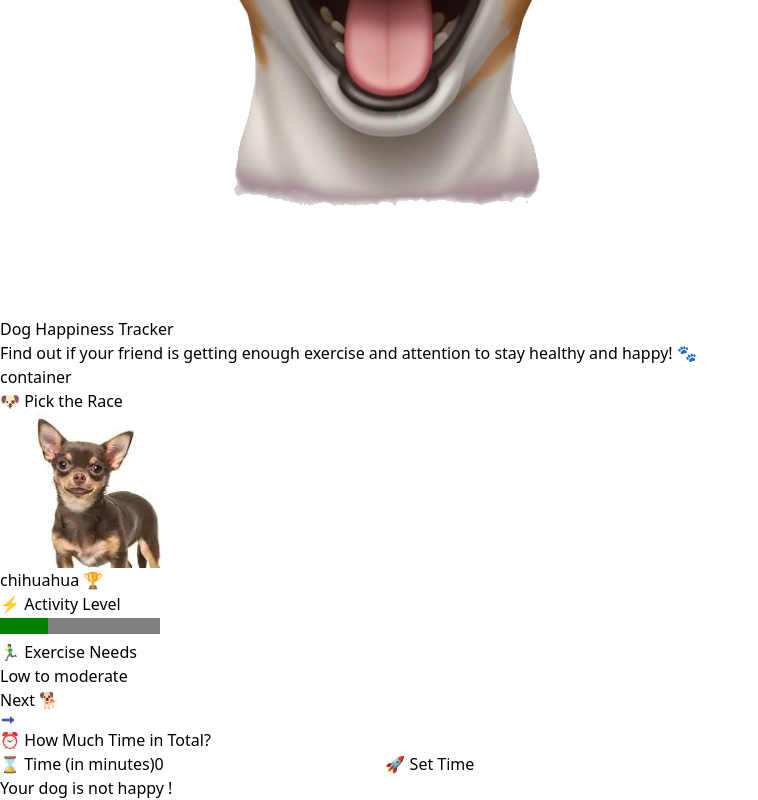
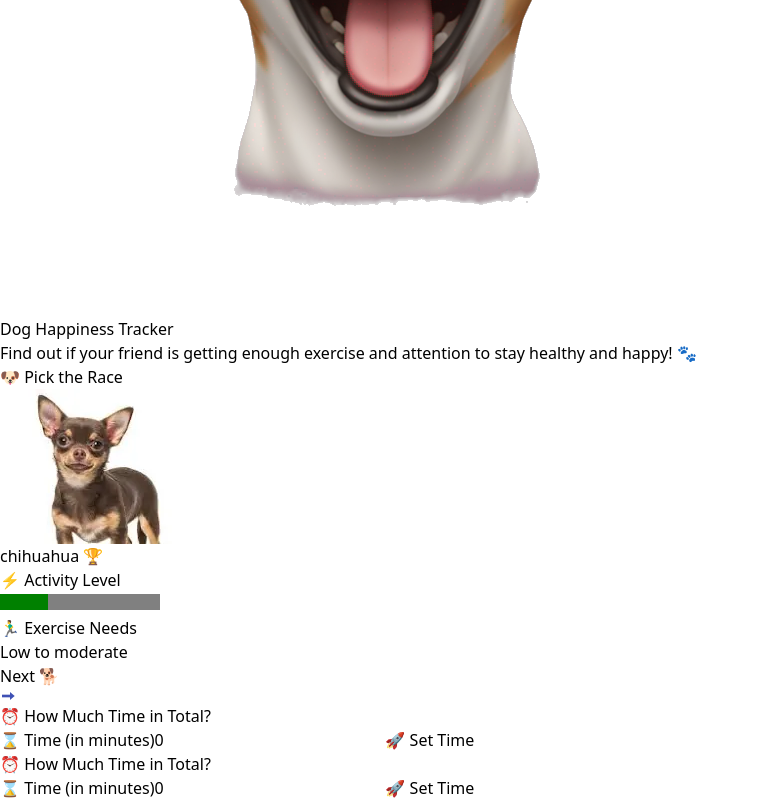
Before and after one commit to Giorgiod91/IsMyDogHappy, a Next.js app: page / in a window 1280 px wide. Shown: the part 451-1251 px from the top of the page, without its empty margins (0-758 px from the left). Built offline with nearby package versions, Linux system fonts and the light colour scheme.

Commit message:
trying to fix state passing throught the components from the helper functions

```diff
--- a/src/app/HelperFunctions/Calculate.ts
+++ b/src/app/HelperFunctions/Calculate.ts
@@ -1,20 +1,23 @@
-"use client";
-import { useState } from "react";
 import { DogRaces } from "../utils/DogRace";
 
+let susge = "";
+let susge2 = "";
+
 const difference = (
-  DogRaces: {
-    name: string;
-    need: number;
-    img: string;
-    activity_level: number;
-    exercise_needs: string;
-  }[],
+  DogRaces: any[],
   time: number,
-  setHappy: (isHappy: boolean) => void,
+  setSusge: React.Dispatch<React.SetStateAction<string>>,
+  setSusge2: React.Dispatch<React.SetStateAction<string>>,
 ) => {
-  const isHappy = DogRaces.some((dog) => time > dog.need);
-  setHappy(isHappy);
+  DogRaces.forEach((dog) => {
+    if (time < dog.need) {
+      setSusge("Dog needs more attention!");
+      setSusge2("");
+    } else {
+      setSusge2("Dog is happy!");
+      setSusge("");
+    }
+  });
 };
 
 export default difference;
--- a/src/app/components/StateContainer.tsx
+++ b/src/app/components/StateContainer.tsx
@@ -8,10 +8,12 @@ type Props = {};
 function StateContainer({}: Props) {
   const [currentIndex, setCurrentIndex] = useState(0);
   return (
-    <div className="flex flex-row">
-      <h1>container</h1>
-      <DogRace />
-      <TimeToMove />
+    <div className="flex">
+      <div className="flex flex-row justify-center space-x-10 p-5">
+        <DogRace />
+        <TimeToMove />
+        <TimeToMove />
+      </div>
     </div>
   );
 }
--- a/src/app/components/TimeToMove.tsx
+++ b/src/app/components/TimeToMove.tsx
@@ -7,9 +7,9 @@ type Props = {};
 
 function TimeToMove({}: Props) {
   const [time, setTime] = useState(0);
-  const [isHappy, setIsHappy] = useState(false);
+  const [susge, setSusge] = useState("");
+  const [susge2, setSusge2] = useState("");
   const safeTheInput = () => {};
-
   //const handleOnChange = (e: React.ChangeEvent<HTMLInputElement>) => {
   // e.preventDefault();
   //  setTime(value);
@@ -17,10 +17,10 @@ function TimeToMove({}: Props) {
 
   const handleSubmit = (e: React.FormEvent<HTMLFormElement>) => {
     e.preventDefault();
-    difference(DogRaces, time, setIsHappy);
+    difference(DogRaces, time, setSusge, setSusge2);
   };
   return (
-    <div className="flex h-[300px] w-[300px] flex-col items-center rounded-xl border-4 border-[#D3A585] bg-[#FFF8E7] p-5 shadow-lg transition-transform hover:scale-105">
+    <div className="flex h-[300px] w-[300px] flex-col items-center rounded-xl border-4 bg-[#FFDBB5] p-5 shadow-lg transition-transform hover:scale-105">
       <h1 className="mb-4 flex items-center space-x-2 text-xl font-semibold text-gray-700">
         ⏰ <span>How Much Time in Total?</span>
       </h1>
@@ -38,18 +38,14 @@ function TimeToMove({}: Props) {
         />
         <button
           type="submit"
-          className="mt-4 rounded-lg bg-[#FFB54C] py-2 text-white"
+          className="mt-4 w-full rounded-lg bg-blue-500 py-2 text-white transition-all duration-300 hover:bg-blue-600"
         >
           🚀 Set Time
         </button>
-        {isHappy ? (
-          <p className="text-green-500">Your dog is happy !</p>
-        ) : (
-          <p className="text-red-500">Your dog is not happy !</p>
-        )}
       </form>
+      {susge && <p className="text-red-500">{susge}</p>}
+      {susge2 && <p className="text-green-500">{susge2}</p>}
     </div>
   );
 }
-
 export default TimeToMove;
```
